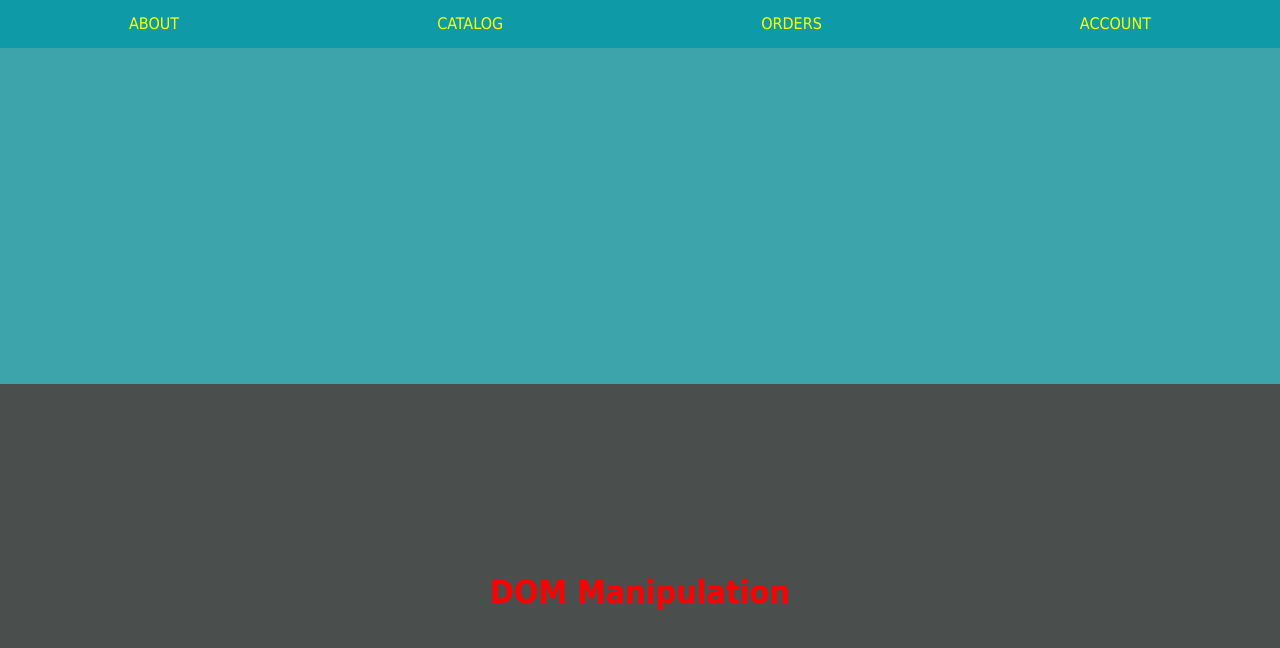
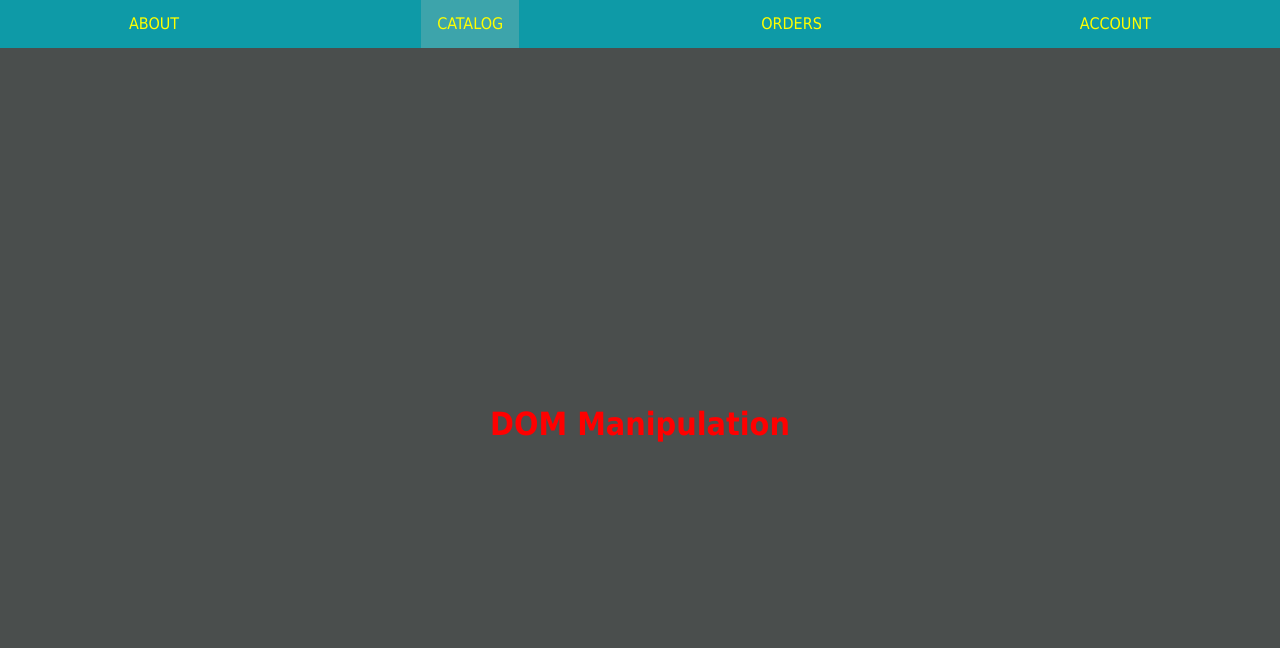
Before and after one commit to R7Mejia/ALAB-DOM-Part2, a plain HTML site: page index.html in a window 1280 px wide. Both pictures are taken after a click on the link "CATALOG". Drawn offline with Linux system fonts and the light colour scheme.

Commit message:
second commit

```diff
--- a/main.js
+++ b/main.js
@@ -1,110 +1,8 @@
 
-const mainEl = document.querySelector("main");
-//adding a class; this flex-ctr will center the h1
-mainEl.classList.add("flex-ctr");
-const h1Element = document.createElement("h1");
-h1Element.textContent = "DOM Manipulation";
-
-//Append/attach the h1 content to the main
-
-mainEl.appendChild(h1Element);
-h1Element.style.color = "red";
-mainEl.style.backgroundColor = "#4a4e4d";
-
-//step 2
-const topMenuEl = document.querySelector("#top-menu");
-topMenuEl.style.height = "100%";
-topMenuEl.style.backgroundColor = "#0e9aa7";
-//Add a class of flex-around to the topMenuEl (classList + .add, is used to add classes)
-topMenuEl.classList.add("flex-around");
-
-//Part 3, adding menu buttons
 // Menu data structure
 
 const menuLinks = [
   { text: "ABOUT", href: "/about.html" },
-  {
-    text: "catalog",
-    href: "#",
-    subLinks: [
-      { text: "all", href: "/catalog/all" },
-      { text: "top selling", href: "/catalog/top" },
-      { text: "search", href: "/catalog/search" },
-    ],
-  },
-  {
-    text: "orders",
-    href: "#",
-    subLinks: [
-      { text: "new", href: "/orders/new" },
-      { text: "pending", href: "/orders/pending" },
-      { text: "history", href: "/orders/history" },
-    ],
-  },
-  {
-    text: "account",
-    href: "#",
-    subLinks: [
-      { text: "profile", href: "/account/profile" },
-      { text: "sign out", href: "/account/signout" },
-    ],
-  },
-];
-//access the  topMenu element from HTML
-const topMenu = document.querySelector("#top-menu");
-const topMenuLinks = document.querySelectorAll("#top-menu a");
-//iterate over the entire menuLinks array and for each link create an <a> element that connects to the arrays buttons/hrefs
-menuLinks.forEach(function (link) {
-    const anchorTag = document.createElement("a"); //creates an anchor (<a>)  tag
-    //link the arrays/href's
-    anchorTag.textContent = link.text;
-    anchorTag.href = link.href;
-    anchorTag.style.color = "yellow"; //Just added color. Mamma mia, ragazzi è una cosa bellissima!
-    //the anchorTag element will be displayed as a child of the topMenu element
-    topMenu.appendChild(anchorTag);
-});
-topMenuEl.addEventListener("click", function (event) {
-  // Prevent the default link (html?).
-  //event.preventDefault();
-
-  // Return if the element clicked was not a <a> element.
-  if (event.target.tagName !== "a") {
-    return;
-  }
-
-  // Get the content of the clicked <a> element.
-  const linkContent = event.target.textContent;
-
-  // Log the content of the <a> element to the console.
-  console.log(linkContent);
-});
-///////////////////////SUB-MENU/////////////////
-//////////////////////STEP ONE/////////////////////
-//Setting the sub-menu
-
-const subMenuEl = document.querySelector('#sub-menu');
-subMenuEl.style.height = '100%';
-subMenuEl.style.backgroundColor = "#3da4ab";
-subMenuEl.classList.add('flex-around');
-// Now, change the position of the submenu to temporarily hide it. Later, we will make the submenu appear dynamically based on user interaction:
-// Set the CSS position property of subMenuEl to the value of absolute.
-//subMenuEl.style.position = "absolute";//this one here, hides the submenu from the screen
-// Set the CSS top property of subMenuEl to the value of 0.
-subMenuEl.style.top = 0;
-
-//////////////////STEP 2////////////////
-/////////////////ADDING INTERACTION////
-
-
-
-
-
-//////////////////STEP 2////////////////
-/////////////////ADDING INTERACTION////
-
-/*
-const menuLinks = [
-  { text: "about", href: "/about" },
   {
     text: "catalog",
     href: "#",
@@ -146,59 +44,74 @@ h1Element.style.color = "red";
 mainEl.style.backgroundColor = "#4a4e4d";
 
 //step 2
-
+//access the  topMenu element from HTML
 const topMenuEl = document.querySelector("#top-menu");
-
-topMenuEl.addEventListener("click", function (event) {
-  event.preventDefault();
-  if (elementClicked.tagName !== "A") {
-    return;
-  }
-  //console.log(event.target.textContent);
-});
-topMenuEl.style.height = "100%";
 topMenuEl.style.backgroundColor = "#0e9aa7";
 //Add a class of flex-around to the topMenuEl (classList + .add, is used to add classes)
 topMenuEl.classList.add("flex-around");
 
 //Part 3, adding menu buttons
-// Menu data structure
-//access the  topMenu element from HTML
-const topMenu = document.querySelector("#top-menu");
-/*
-const menuLinks = [
-    { text: "ABOUT", href: "/about" },
-    { text: "CATALOG", href: "/catalog" },
-    { text: "ORDERS", href: "/orders" },
-    { text: "ACCOUNT", href: "/account" },
-];
-*/
+
 //iterate over the entire menuLinks array and for each link create an <a> element that connects to the arrays buttons/hrefs
-//menuLinks.forEach(function (link) {
-/*
-for (let j = 0; j <= menuLinks.length; j++) {
-  //THE END OF THE TESTING PART
+menuLinks.forEach(function (link) {
   const anchorTag = document.createElement("a"); //creates an anchor (<a>)  tag
   //link the arrays/href's
-  const link = menuLinks[j];
   anchorTag.textContent = link.text;
   anchorTag.href = link.href;
   anchorTag.style.color = "yellow"; //Just added color. Mamma mia, ragazzi è una cosa bellissima!
+  anchorTag.classList.add("top-link")//
   //the anchorTag element will be displayed as a child of the topMenu element
-  topMenu.appendChild(anchorTag);
-}
+  topMenuEl.appendChild(anchorTag);
 
-///////////////////////EXERCISE TWO/////////////////
+});
+
+//
+const subMenuEl = document.querySelector("#sub-menu");
+subMenuEl.style.height = "100%";
+subMenuEl.style.backgroundColor = 'const(--sub-menu-bg)'
+subMenuEl.classList.add("flex-around");
+subMenuEl.style.position = "absolute";//this one here, hides the submenu from the screen
+// Set the CSS top property of subMenuEl to the value of 0.
+subMenuEl.style.top = 0;
+
+const topMenuLinks = document.querySelectorAll(".top-link");
+topMenuEl.addEventListener("click", mouseClick);
+
+function mouseClick(e) {
+  // Prevent the default link (html?).
+  e.preventDefault();
+
+  // Return if the element clicked was not a <a> element.
+  if (e.target.tagName !== "A") {
+    return;
+  }
+  console.log(topMenuLinks);
+  //ACTIVE LINK
+  topMenuLinks.forEach(function (activeLink) {
+    activeLink.classList.remove("active");
+  });
+  e.target.classList.add('active');
+  subMenuEl.style.top = "100 %";
+  // Get the content of the clicked <a> element.
+  const linkContent = e.target.textContent;
+
+  // Log the content of the <a> element to the console.
+  console.log(linkContent);
+};
+///////////////////////SUB-MENU/////////////////
 //////////////////////STEP ONE/////////////////////
 //Setting the sub-menu
 
-const subMenuEl = document.querySelector("#sub-menu");
-subMenuEl.style.height = "100%";
-subMenuEl.style.backgroundColor = "#3da4ab";
-subMenuEl.classList.add("flex-around");
-// Now, change the position of the submenu to temporarily hide it. Later, we will make the submenu appear dynamically based on user interaction:
+// const subMenuEl = document.querySelector("#sub-menu");
+// subMenuEl.style.height = "100%";
+// subMenuEl.style.backgroundColor = "#3da4ab";
+// subMenuEl.classList.add("flex-around");
+// //subMenuEl.style.position = "absolute";//this one here, hides the submenu from the screen
+// // Set the CSS top property of subMenuEl to the value of 0.
+// subMenuEl.style.top = 0;
 
-// Set the CSS position property of subMenuEl to the value of absolute.
-subMenuEl.style.position = "absolute"; //this one here, hides the submenu from the screen
-// Set the CSS top property of subMenuEl to the value of 0.
-subMenuEl.style.top = 0;*/
+/*Within the same event listener, we want to toggle the submenu between active and non-active states. First, we will set the submenu to show or hide itself depending on the menu state:*/
+// Within the event listener, if the clicked <a> element does not yet have a class of "active" (it was inactive when clicked):
+// If the clicked <a> element's "link" object within menuLinks has a subLinks property (all do, except for the "link" object for ABOUT), set the CSS top property of subMenuEl to 100%.
+// Otherwise, set the CSS top property of subMenuEl to 0.
+// Hint: Caching the "link" object will come in handy for passing its subLinks array later.
--- a/styles.css
+++ b/styles.css
@@ -54,7 +54,7 @@ header, #top-menu {
 	transition: top 0.5s ease-out;
 }
 #sub-menu a:hover {
-	background-color: var(--top-menu-bg);
+	background-color: const(--top-menu-bg);
 }
 nav a.active {
 	background-color: var(--sub-menu-bg);
```
